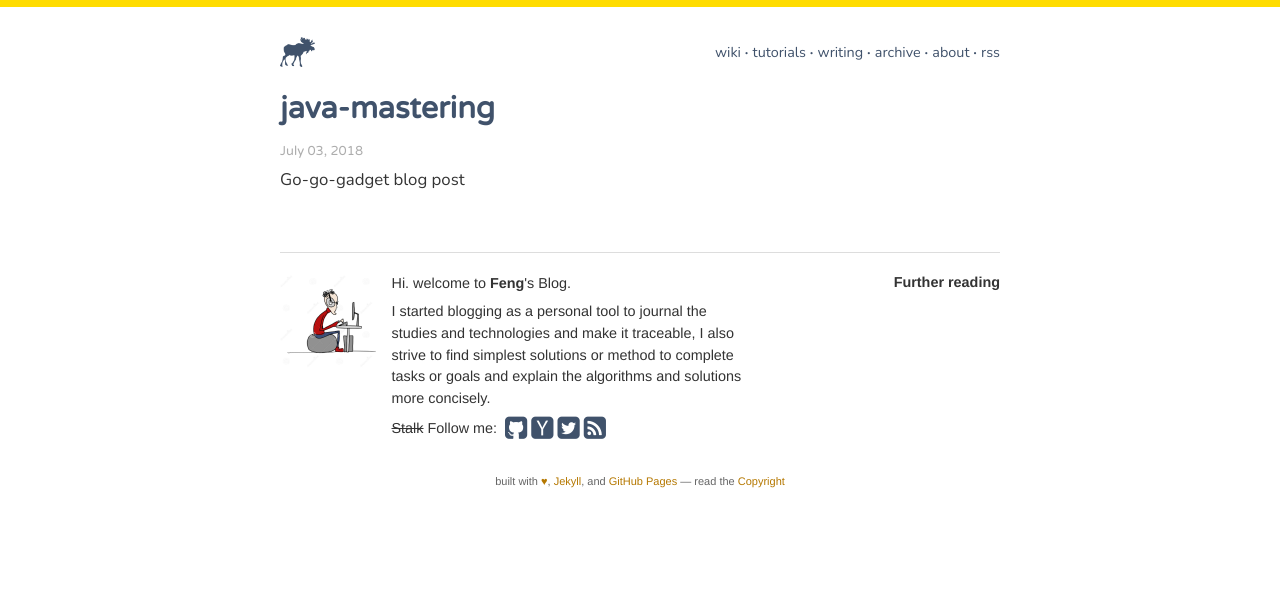
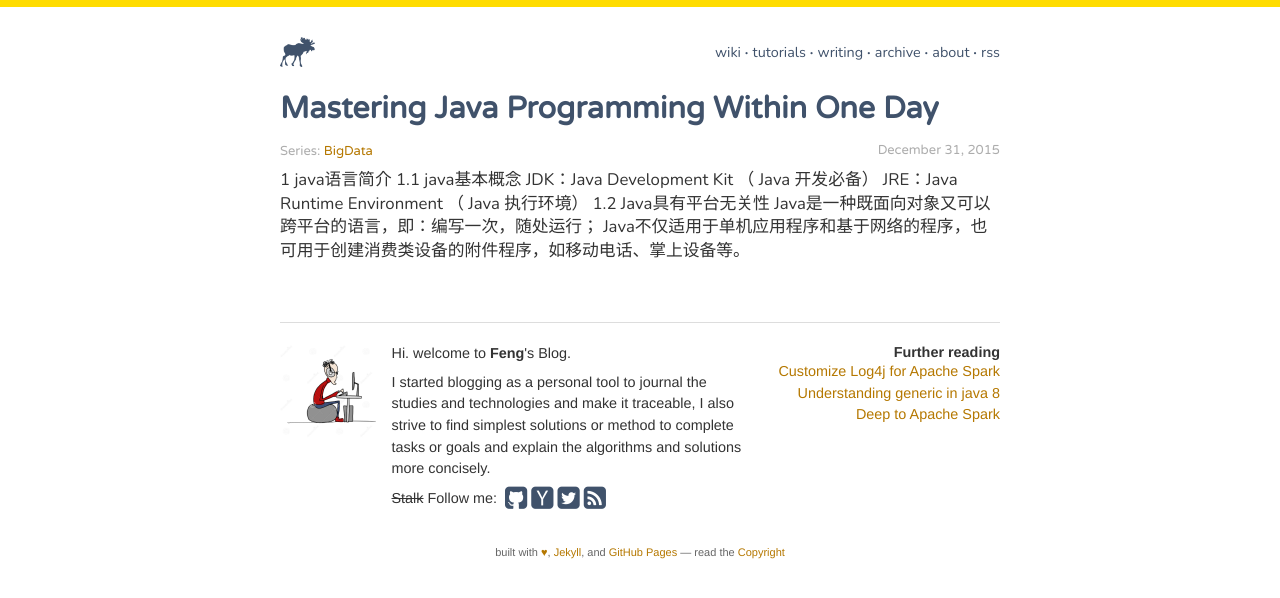
Before and after one commit to SharpLu/Blog, a Jekyll site: the page built from _posts/2018-07-03-java-mastering.md, in a window 1280 px wide. Shown: the top 598 px of the page. Built offline with Jekyll 4.4.1, drawn with Linux system fonts in a browser that asks for light colours.

Commit message:
Update 2018-07-03-java-mastering.md

```diff
--- a/_posts/2018-07-03-java-mastering.md
+++ b/_posts/2018-07-03-java-mastering.md
@@ -1,8 +1,17 @@
 ---
 layout: post
-title: "java-mastering"
+title: Mastering Java Programming Within One Day
 categories:
 - blog
+tags:
+- BigData
+date: 2015-12-31
 ---
 
-Go-go-gadget blog post
+1	java语言简介
+1.1 	java基本概念
+JDK：Java Development Kit （ Java 开发必备）
+JRE：Java Runtime Environment （ Java 执行环境）
+1.2 	Java具有平台无关性
+Java是一种既面向对象又可以跨平台的语言，即：编写一次，随处运行；
+Java不仅适用于单机应用程序和基于网络的程序，也可用于创建消费类设备的附件程序，如移动电话、掌上设备等。
```
